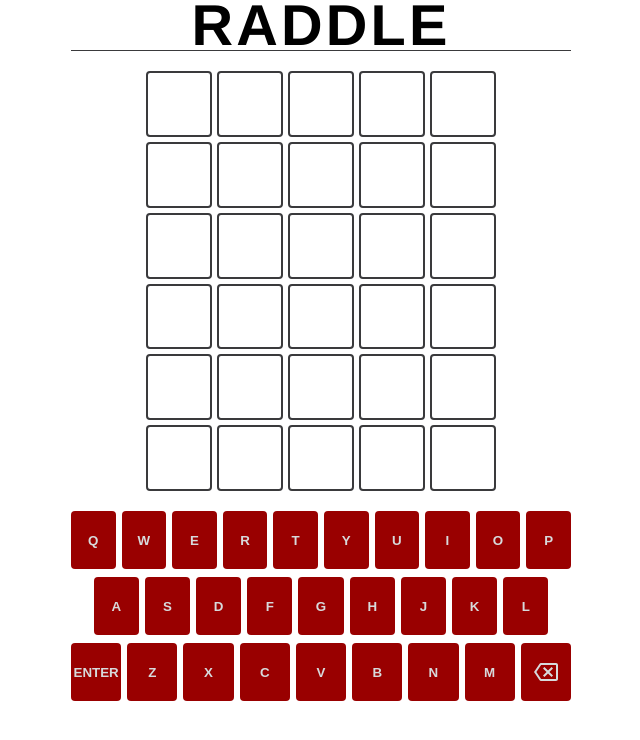
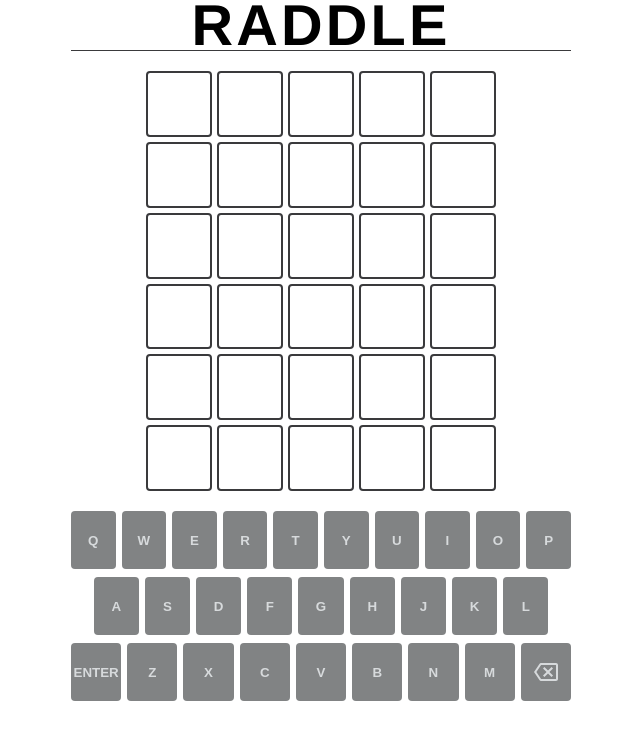
Before and after one commit to Chattox/raddle, a React (Create React App) app: page / in a window 1280 px wide. Shown: the top 740 px of the page, without its empty margins (319-959 px from the left). Built offline with nearby package versions, Linux system fonts and the light colour scheme; no server answers; the HTML template or start-up script is replaced by a standard one.

Commit message:
feat(keyboard): dim letters when eliminated by guess

```diff
--- a/src/styledComponents.js
+++ b/src/styledComponents.js
@@ -110,10 +110,10 @@ const KeyboardButton = styled.button`
   color: #d7dadc;
 
   ${({ spent }) => {
-    if (spent === 'true') {
+    if (spent === true) {
       return `background-color: #3a3a3c;`;
     } else {
-      return `background-color: #990000;`;
+      return `background-color: #818384;`;
     }
   }}
 
```
